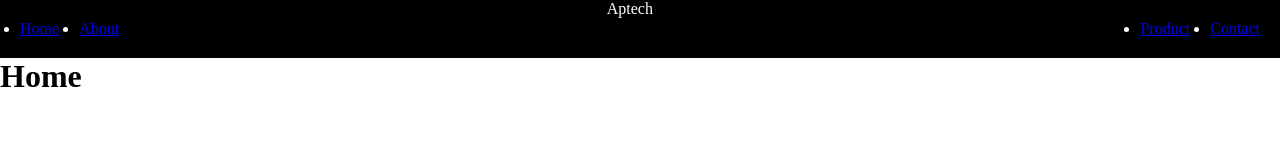
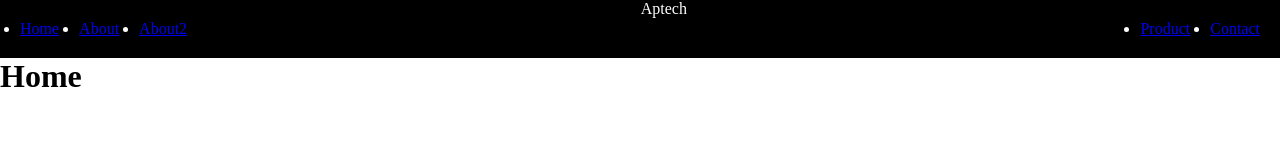
Before and after one commit to elisha-noel0/ahmed_raza, a plain HTML site: page index.html in a window 1280 px wide. Drawn offline with Linux system fonts and the light colour scheme.

Commit message:
second commit

```diff
--- a/index.html
+++ b/index.html
@@ -13,6 +13,7 @@
         <ul class="navlinks">
             <li><a href="index.html">Home</a></li>
             <li><a href="about.html">About</a></li>
+            <li><a href="about.html">About2</a></li>
         </ul>
         <p class="logo">Aptech</p>
 
```
